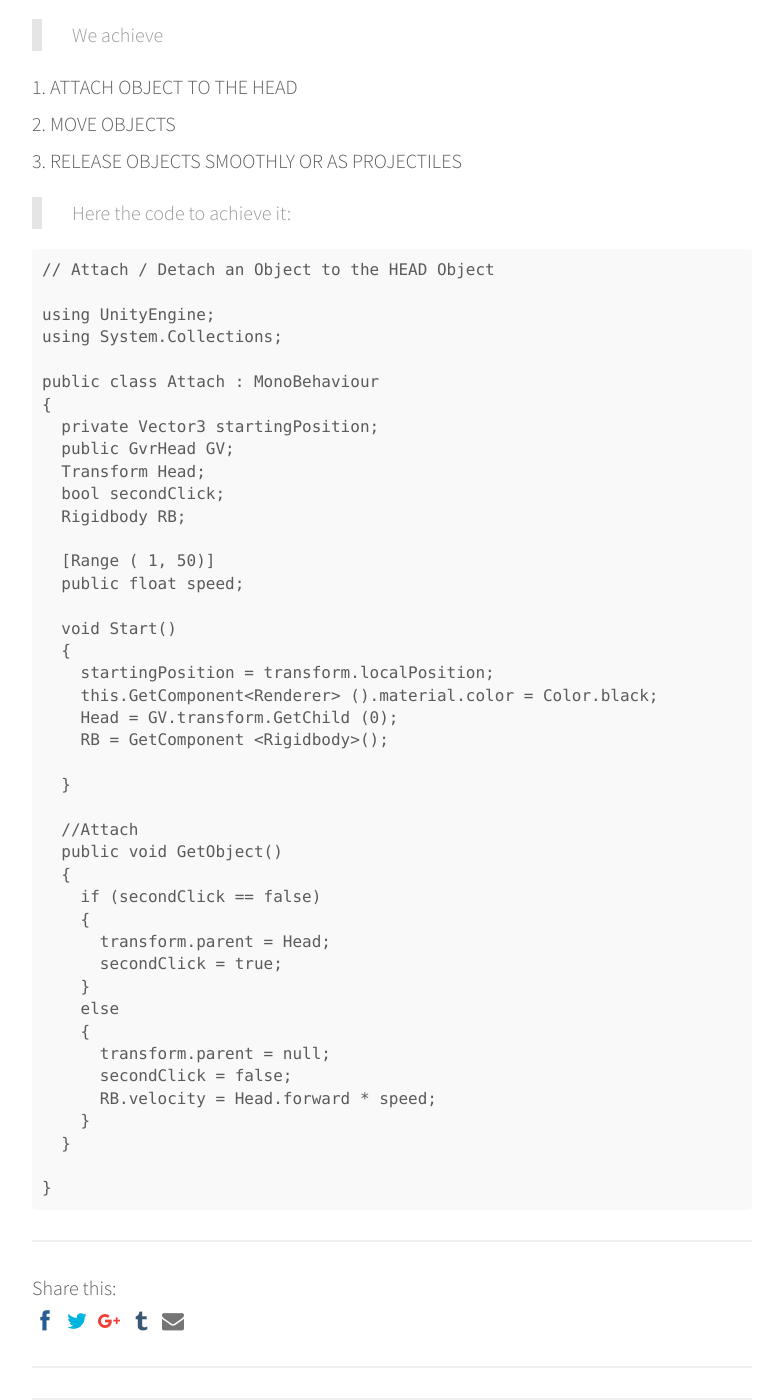
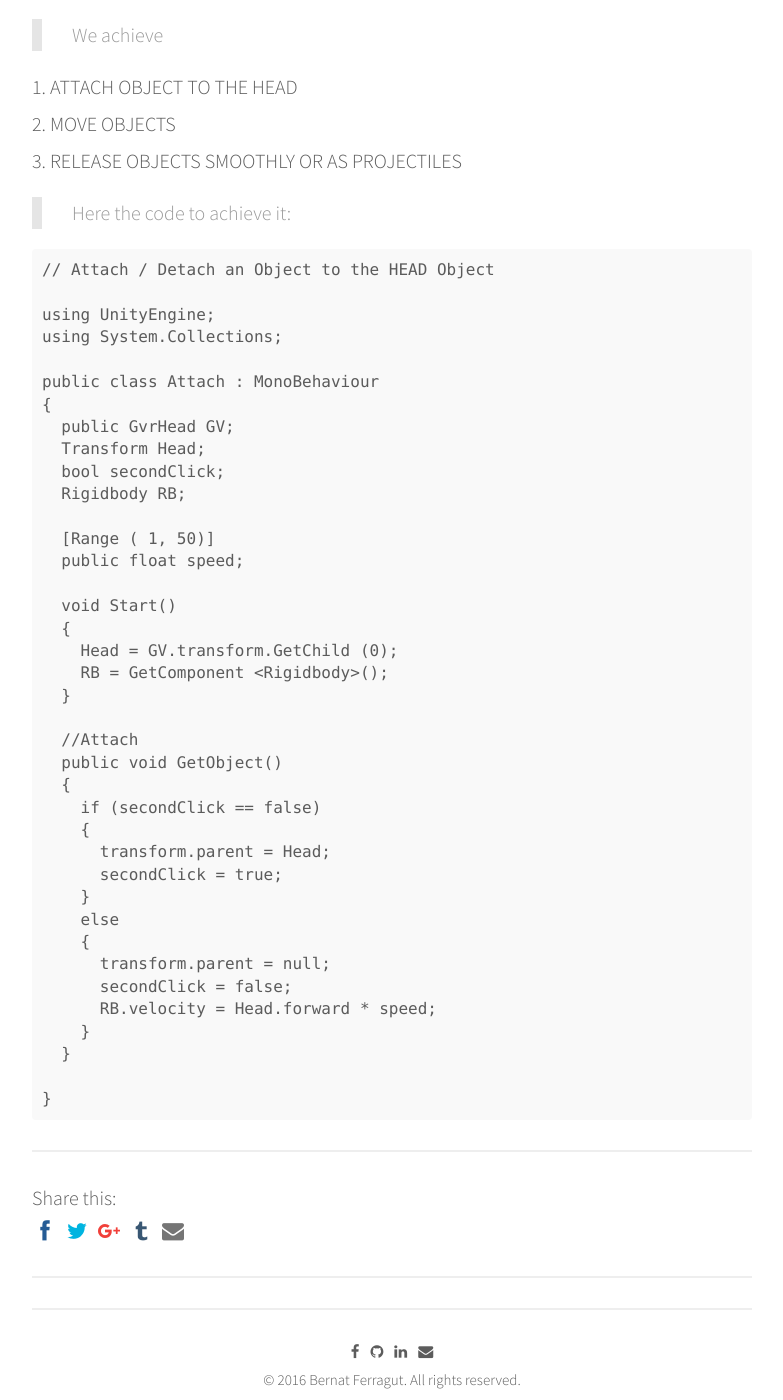
Before and after one commit to bernatferragut/FutureWeb-blog, a Jekyll site: the page built from _posts/26-11-16-VR-Interaction-Part6.md, in a window 1280 px wide and 1400 px high, scrolled down 891 px. Shown: the whole window, without its empty margins (248-1031 px from the left). Built offline with Jekyll 4.4.1, drawn with Linux system fonts in a browser that asks for light colours; nearby versions of some CDN libraries; comment, search, counter and statistics services are not loaded.

Commit message:
Update 26-11-16-VR-Interaction-Part6.md
Code correction, now we have only code of the Attach / Dettach Method

```diff
--- a/_posts/26-11-16-VR-Interaction-Part6.md
+++ b/_posts/26-11-16-VR-Interaction-Part6.md
@@ -33,7 +33,6 @@ will allow us to translate or move objects! When depositing them we can do it sm
 
     public class Attach : MonoBehaviour
     {
-      private Vector3 startingPosition;
       public GvrHead GV;
       Transform Head;
       bool secondClick;
@@ -44,11 +43,8 @@ will allow us to translate or move objects! When depositing them we can do it sm
 
       void Start()
       {
-        startingPosition = transform.localPosition;
-        this.GetComponent<Renderer> ().material.color = Color.black;
         Head = GV.transform.GetChild (0);
         RB = GetComponent <Rigidbody>();
-
       }
 
       //Attach
```
